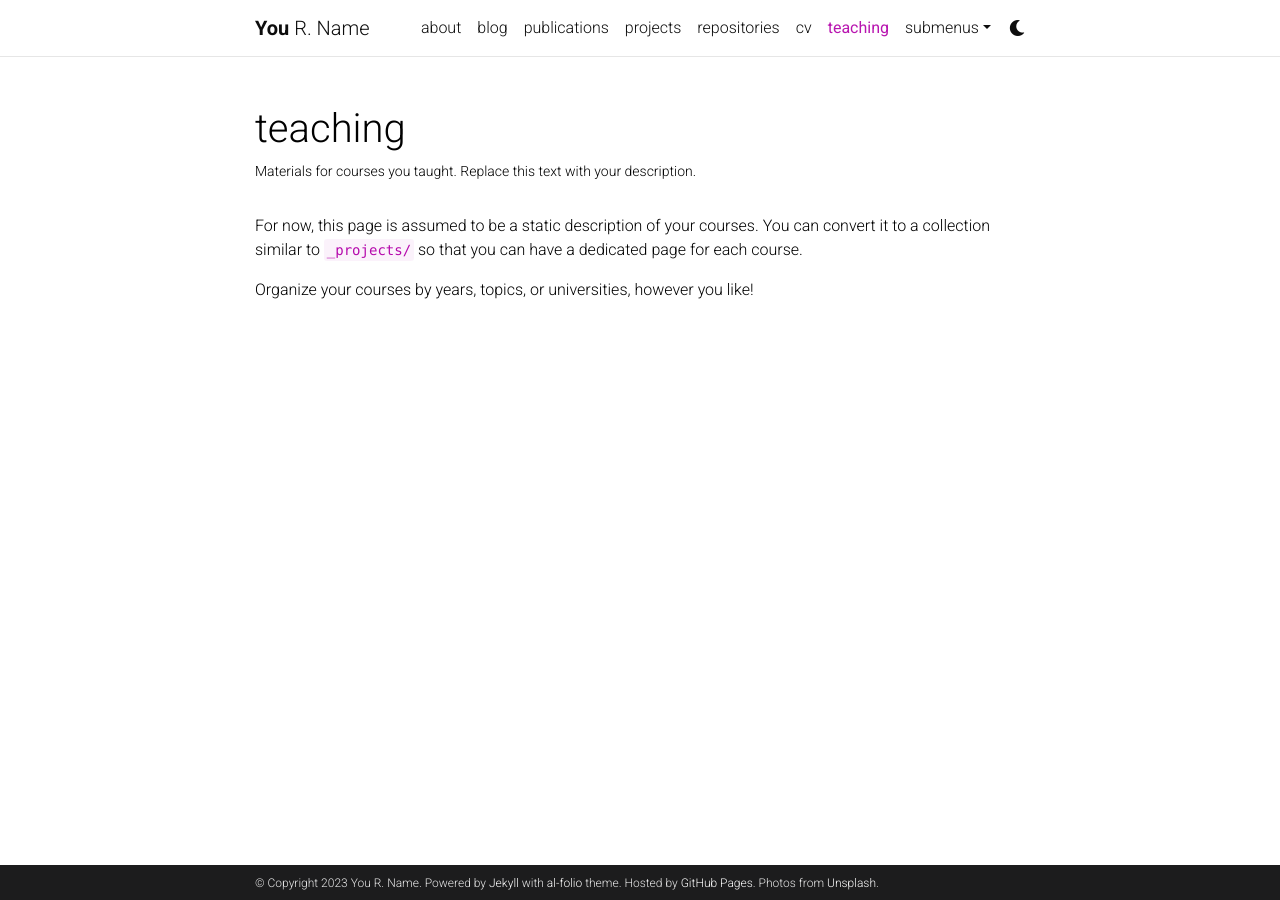
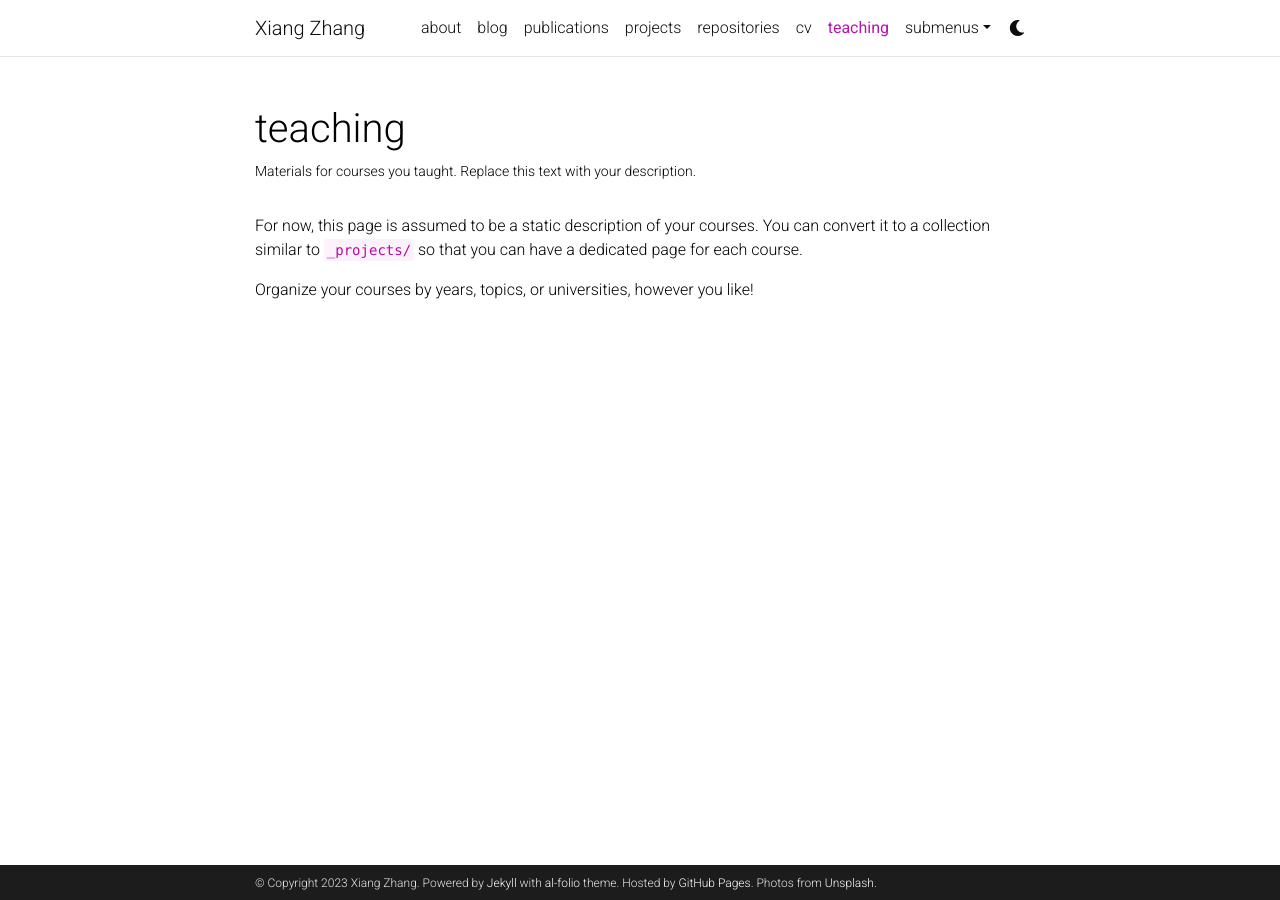
Before and after one commit to xianng29/xianng29.github.io, a Jekyll site: the page built from _pages/teaching.md, in a window 1280 px wide. Built offline with Jekyll 4.4.1, drawn with Linux system fonts in a browser that asks for light colours; comment, search, counter and statistics services are not loaded; a style sheet for code colours, icons or effects is not loaded.

Commit message:
init config

```diff
--- a/_config.yml
+++ b/_config.yml
@@ -2,11 +2,11 @@
 # Site settings
 # -----------------------------------------------------------------------------
 
-title: blank # the website title (if blank, full name will be used instead)
-first_name: You
-middle_name: R.
-last_name: Name
-email: you@example.com
+title: Xiang Zhang # the website title (if blank, full name will be used instead)
+first_name: Xiang
+middle_name:
+last_name: Zhang
+email: me@xianng.com
 description: > # the ">" symbol means to ignore newlines until "footer_text:"
   A simple, whitespace theme for academics. Based on [*folio](https://github.com/bogoli/-folio) design.
 footer_text: >
@@ -18,8 +18,8 @@
 lang: en # the language of your site (for example: en, fr, cn, ru, etc.)
 icon: ⚛️  # the emoji used as the favicon (alternatively, provide image name in /assets/img/)
 
-url: https://alshedivat.github.io # the base hostname & protocol for your site
-baseurl: /al-folio # the subpath of your site, e.g. /blog/
+url: https://xianng29.github.io # the base hostname & protocol for your site
+baseurl: # the subpath of your site, e.g. /blog/
 last_updated: false # set to true if you want to display last updated in the footer
 impressum_path:  # set to path to include impressum link in the footer, use the same path as permalink in a page, helps to conform with EU GDPR
 
@@ -77,7 +77,7 @@
 mastodon_username: # your mastodon instance+username in the format instance.tld/@username
 linkedin_username: # your LinkedIn user name
 telegram_username: # your Telegram user name
-scholar_userid: # your Google Scholar ID
+scholar_userid: YcwH0ioAAAAJ # your Google Scholar ID
 semanticscholar_id: # your Semantic Scholar ID
 whatsapp_number: # your WhatsApp number (full phone number in international format. Omit any zeroes, brackets, or dashes when adding the phone number in international format.)
 orcid_id: # your ORCID ID
```
